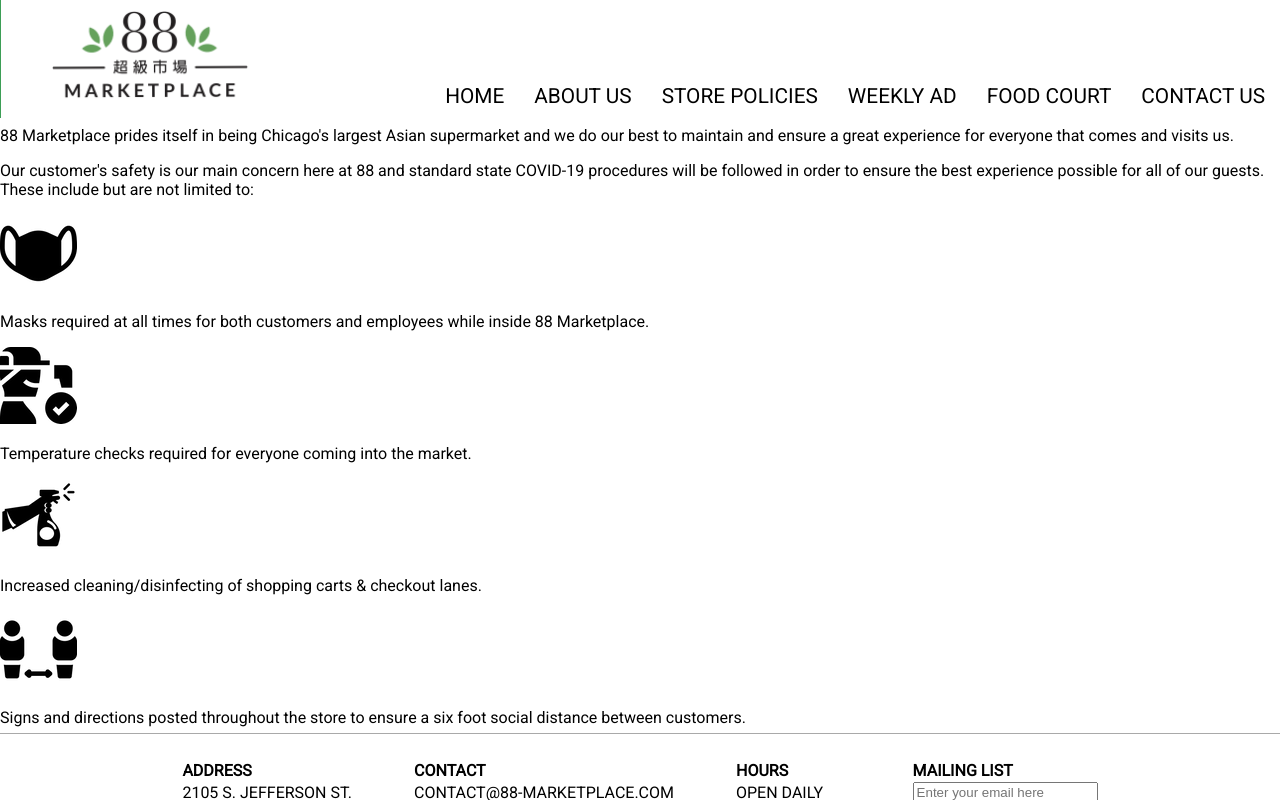
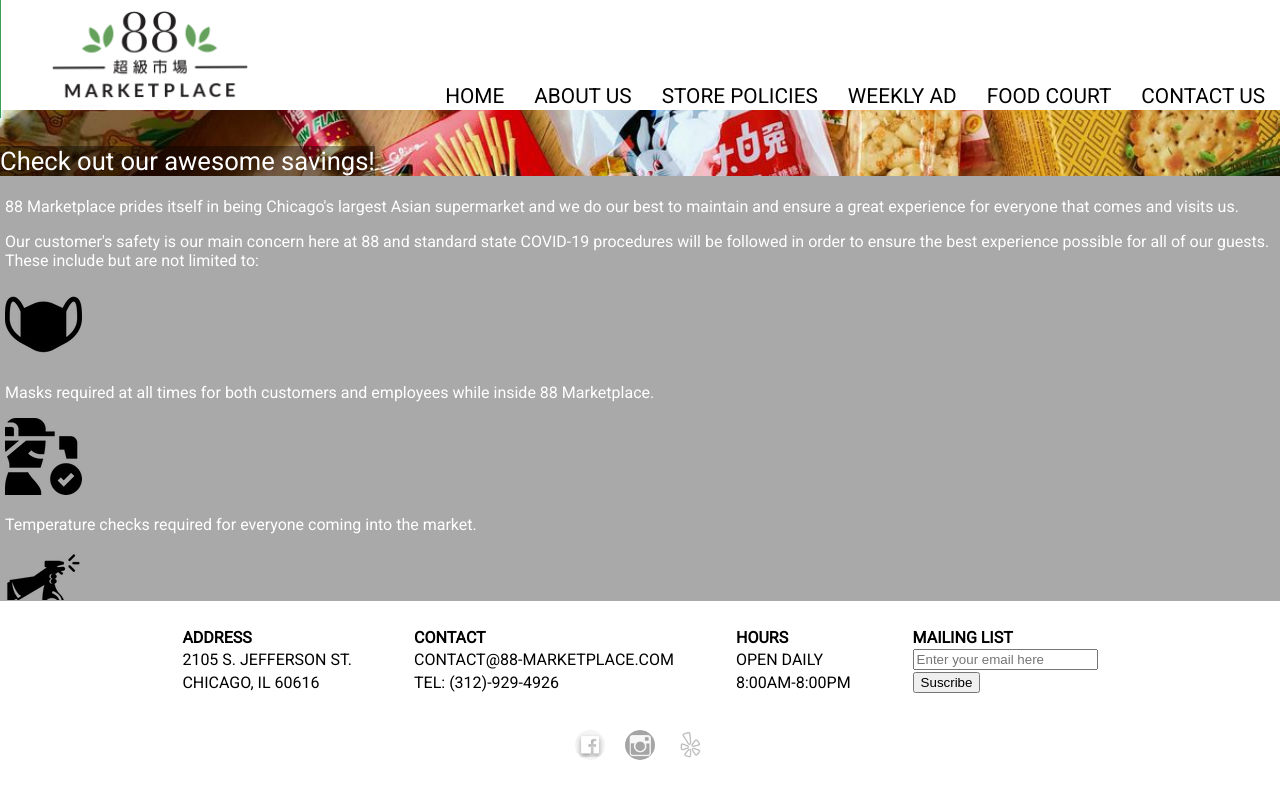
Before and after one commit to ehl225/88-marketplace, a React (Create React App) app: page / in a window 1280 px wide. Built offline with nearby package versions, Linux system fonts and the light colour scheme.

Commit message:
Updated CSS

```diff
--- a/src/App.css
+++ b/src/App.css
@@ -1,5 +1,6 @@
 @import "./css/Header.css";
 @import "./css/Footer.css";
+@import "./css/Home.css";
 @import "./css/AboutUs.css";
 @import "./css/StorePolicies.css";
 @import "./css/ContactUs.css";
@@ -39,7 +40,7 @@
     height: 0;
 }
 
-ul, h1, h2, h3, h4, li {
+ul, h1, h2, h3, h4, li, select, option {
     margin: 0;
     padding: 0;
     padding-inline-start: 0;
@@ -70,7 +71,7 @@
 
 .main-content {
     top: 90px;
-    bottom: 50px;
+    bottom: 60px;
     position: absolute;
     width: 100vw;
     height: 100%;
--- a/src/css/AboutUs.css
+++ b/src/css/AboutUs.css
@@ -1,15 +1,21 @@
 #about-us-title {
-    margin-top: 20px;
+    margin: 20px 5px 15px 5px ;
+}
+
+.about-us-inner-info {
+    margin: 0 5px 0 5px;
 }
 
 .about-us-info, .store-info {
-    text-align: left;
+    text-align: justify;
+    margin: 10px;
 }
 
 #google-map {
-    margin: 5px;
+    margin: 15px;
     padding: 5px;
     text-align: center;
+
 }
 #about-us-container {
     height: 100%;
@@ -20,6 +26,7 @@
     flex-direction: column;
     padding-bottom: 200px;
 }
+
 .background-overlay {
     position: absolute;
     padding: 0;
--- a/src/css/ContactUs.css
+++ b/src/css/ContactUs.css
@@ -16,14 +16,30 @@
     margin-bottom: 20px;
     max-width: 100vw;
     margin: 10px 5px 10px 5px;
-    border: 1px solid #e6e6e6;
+    border: 1px solid #918282;
     background: #fcfcfc;
 }
 
+.contact-reason {
+    font-size: 1em !important;
+    max-width: 100vw !important;
+    margin: 0;
+    padding: 0;
+}
+
+select option:focus {
+    font-size: 1em !important;
+    max-width: 100vw !important;
+    font-family: 'Roboto', sans-serif;
+}
+
 #contact-message {
+    font-size: 1.1em ;
     min-height: 110px;
     overflow-y: visible;
+    font-family: 'Roboto', sans-serif;
 }
+
 
 #contact-form-button {
     max-width: 120px;
@@ -34,6 +50,8 @@
 }
 #reason-placeholder {
     color: #e6e6e6;
+    font-size: 1.1em;
+    min-height: 30px;
 }
 #contact-us-container {
     position: relative;
@@ -65,6 +83,10 @@
     color: #ffffff;
     text-align: center;
     max-width: 400px;
+}
+
+.ways-to-contact {
+    text-align: justify;
 }
 
 @media only screen and (min-width: 901px ) {
--- a/src/css/FoodCourt.css
+++ b/src/css/FoodCourt.css
@@ -2,11 +2,15 @@
     text-align: center;
     margin: 20px 10px 0 10px;
 }
-
+/* .vendor-list-container {
+    display: flex;
+    flex-direction: column;
+} */
 .vendor {
     display: flex;
     flex-direction: column;
     align-items: center;
+    margin-bottom: 15px;
 }
 
 .vendor-content {
--- /dev/null
+++ b/src/css/Home.css
@@ -0,0 +1,33 @@
+#home-container {
+    bottom: 60px;
+    position: absolute;
+    width: 100vw;
+    height: 100%;
+    overflow-y: scroll;
+}
+
+.home-weekly-ad {
+    width: 100%;
+    height: 150px;
+    background: url("../images/snacks.jpg");
+    background-size: cover;
+}
+.home-weekly-ad-inner p {
+    width: 100%;
+    color: #ffffff;
+    font-size: 1.6em;
+    padding-top: 120px;
+}
+
+.home-weekly-ad-inner p span {
+    width: 100%;
+    text-align: justify;
+    background-color: rgba(0, 0, 0, 0.404);
+}
+.covid-procedures {
+    /* background: url("../images/MARKETING_GRAPHICS/PNG/[02] FLAG.png");
+    background-size: cover; */
+    background-color: #a9a9a9;
+    color: #ffffff;
+    padding: 5px;
+}
--- a/src/css/WeeklyAd.css
+++ b/src/css/WeeklyAd.css
@@ -1,6 +1,7 @@
 
 .weekly-ad {
-    width: 95vw;
+    max-width: 95vw;
+    display: block;
     margin: auto;
     height: auto;
 }
@@ -20,7 +21,6 @@
     }
     .weekly-ad {
         max-width: 70vw;
-        display: block;
         margin-left: auto;
     }
 }
--- a/src/views/ContactUs.js
+++ b/src/views/ContactUs.js
@@ -13,10 +13,10 @@
                         <input className="contact-form-input" type="text" id="last-name" name="last-name" placeholder="Last Name" required />
                         <input className="contact-form-input" type="email" id="email" name="email" placeholder="Email"required />
                         <select className="contact-form-input" id="reason-for-contact" name="reason">
-                            <option id="reason-placeholder" value="" disabled selected hidden>Reason for Contact</option>
-                            <option value="work">I am interested in working with you</option>
-                            <option value="customer">I have customer feedback</option>
-                            <option value="other">Other</option>
+                            <option id="reason-placeholder" defaultValue="reason-for-contact" disabled selected hidden>Reason for Contact</option>
+                            <option className="contact-reason" value="work">Interest in Partnership</option>
+                            <option className="contact-reason" value="customer">Customer Feedback</option>
+                            <option className="contact-reason" value="other">Other</option>
                         </select>
                         <textarea className="contact-form-input" id="contact-message" name="message" placeholder="Enter your message here" required></textarea>
                         <button id="contact-form-button">Submit</button>
--- a/src/views/Home.js
+++ b/src/views/Home.js
@@ -5,6 +5,9 @@
     render() {
         return (
             <div className="page-container" id="home-container">
+                <section className="home-weekly-ad">
+                    <a className="home-weekly-ad-inner"><p><span>Check out our awesome savings!</span></p></a>
+                </section>
                 < Covid />
             </div>
         )
--- a/src/views/Vendor.js
+++ b/src/views/Vendor.js
@@ -12,15 +12,15 @@
                 <h2 className="vendor-name">{this.props.name}</h2>
                 <div className="vendor-content">
                 <a href={this.props.website} target="_blank" rel="noreferrer"><img className="vendor-logo" src={this.props.logo} alt={`${this.props.name} Logo`} /></a>
-                <section className="vendor-images">
+                {/* <section className="vendor-images">
                     {this.props.images.map((image) => {
                         return <img src={image} alt="Business images" />
                     })}
-                </section>
-                <section className="social-link-container">
+                </section> */}
+                {/* <section className="social-link-container">
                 <a href={this.props.instagram} target="_blank" rel="noreferrer" className="vendor-instagram"><img className="social-link vendor-instagram" src={igLogo} alt={`${this.props.name} Instagram`}/></a>
                 <a href={this.props.facebook} target="_blank" rel="noreferrer" className="vendor-facebook"><img className="social-link vendor-facebook" src={fbLogo} alt={`${this.props.name} Facebook`}/></a>
-                </section>
+                </section> */}
                 </div>
             </div>
         )
```
Also changed, not shown: src/images/snacks.jpg (added), src/images/veggies.jpeg (added).
